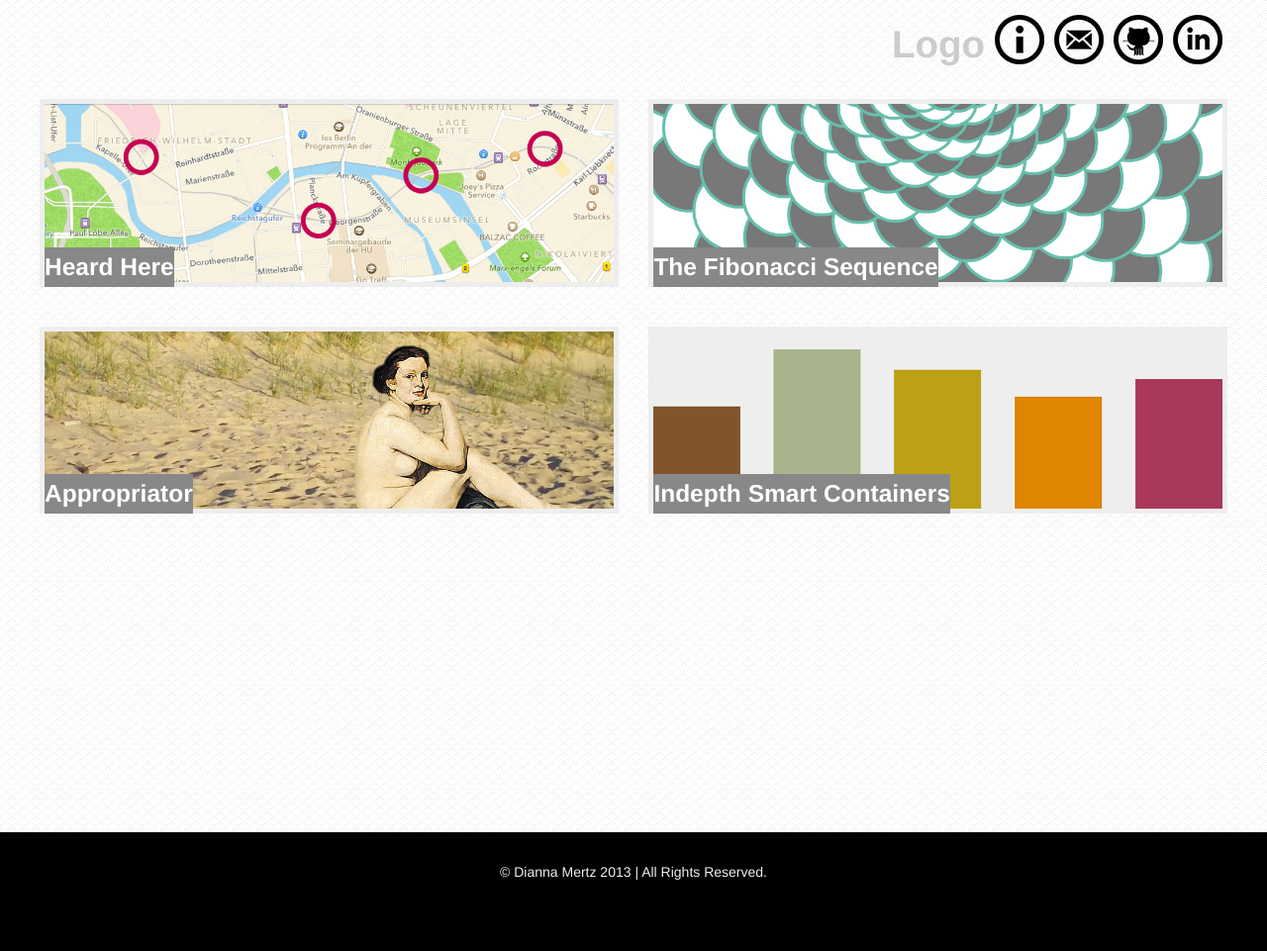
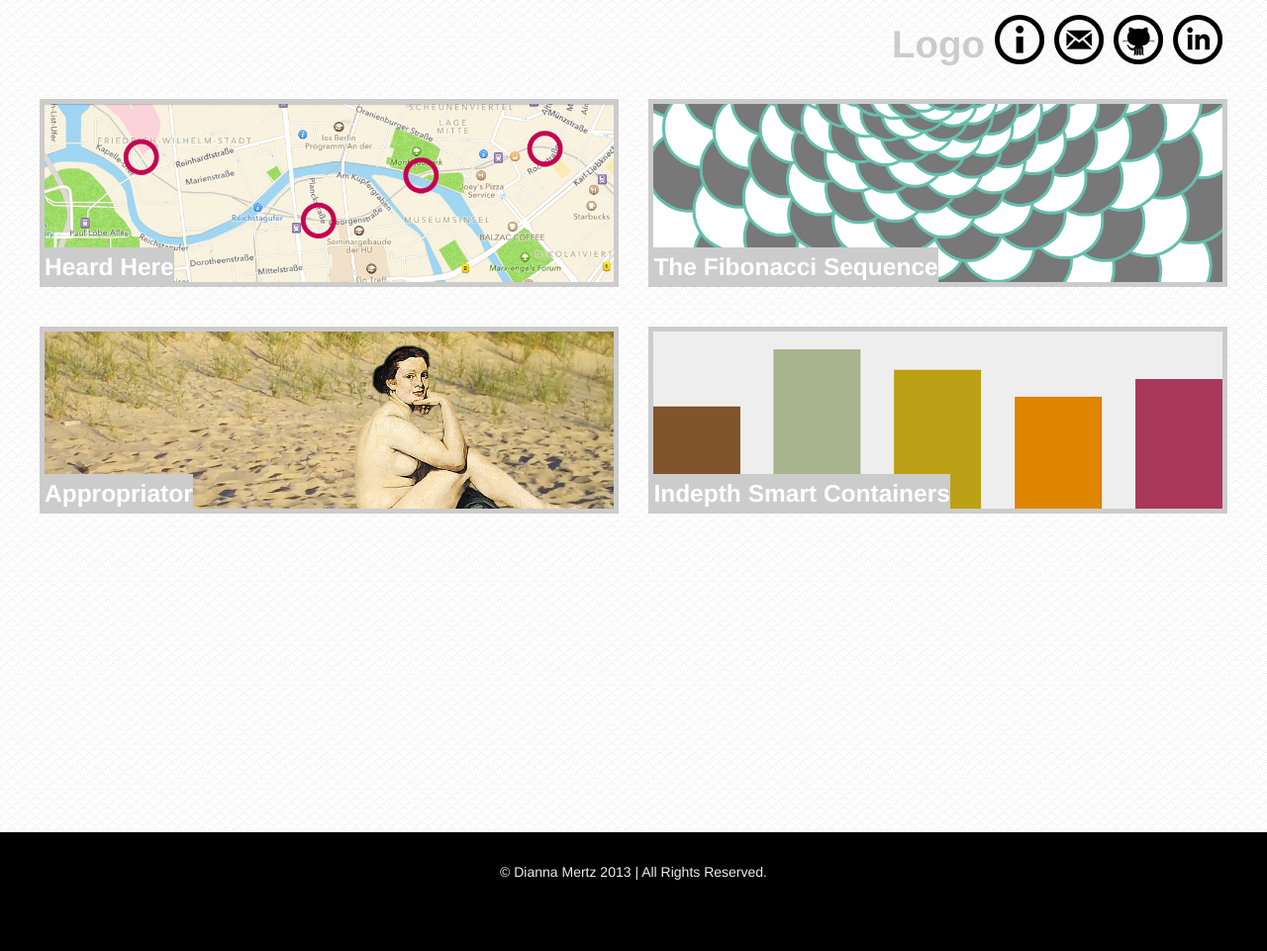
Before and after one commit to diannamertz/doubledi.github.com, a Jekyll site: the page built from index.html, in a window 1280 px wide. Shown: the whole page at 99% size. Built offline with Jekyll 4.4.1, drawn with Linux system fonts in a browser that asks for light colours.

```diff
--- a/css/style.css
+++ b/css/style.css
@@ -33,11 +33,11 @@
   position: relative;
   margin: 20px auto 20px 20px;
   padding: 5px;
-  background: #eeeeee;
+  background: #cccccc;
 }
 
 ul.entries li h3 {
-  background: #888888;
+  background: #cccccc;
   position: absolute;
   bottom: -10px;
   /*left: 10px;
```
